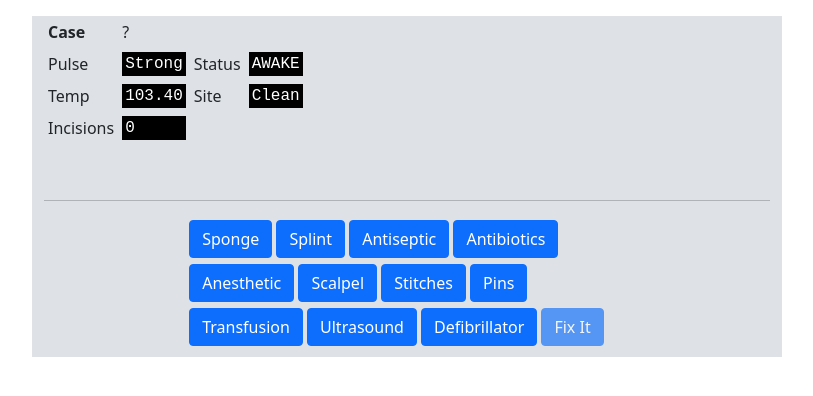
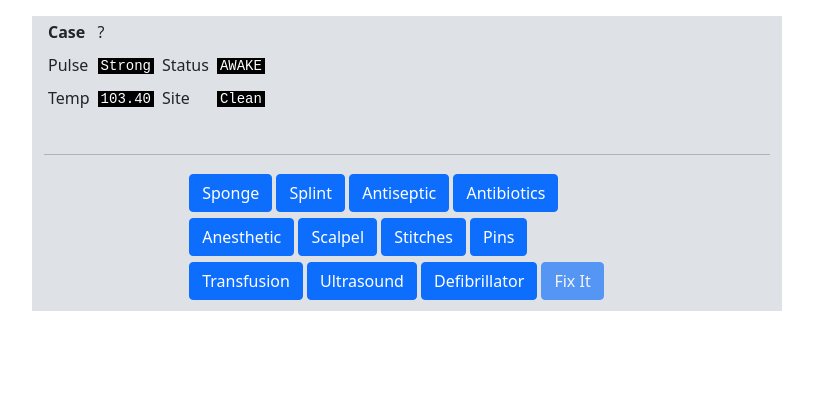
Before and after one commit to audrNa/Nanosurge, a plain HTML site: page surgery.html in a window 1280 px wide. Shown: the whole page, without its empty margins (233-1046 px from the left). Drawn offline with nearby package versions, Linux system fonts and the light colour scheme.

Commit message:
better code text style & table for status 2 variables

```diff
--- a/styles.css
+++ b/styles.css
@@ -8,7 +8,7 @@ button {
     margin-bottom: 3px;
 }
 
-.code {
+code {
     font-family: monospace;
     background-color: #000;
     color: #fff;
--- a/surgery.html
+++ b/surgery.html
@@ -20,31 +20,42 @@
     <body>
         <!-- Surgery Info Container -->
         <div class="surgery-status container mx-auto mt-3">
-            <div style="max-width: 100px;">
-                <table class="table table-sm table-borderless">
+            <!-- Status -->
+            <div style="max-width: 20em;">
+                <table class="table-sm">
                     <tr>
                         <th>Case</th>
                         <td id="case" colspan="3"></td>
                     </tr>
                     <tr>
                         <td>Pulse</td>
-                        <td><div id="pulse" class="code"></div></td>
+                        <td><code style="text-align: left;" id="pulse"></code></td>
                         <td>Status</td>
-                        <td><div id="status" class="code"></div></td>
+                        <td><code style="text-align: left;" id="status"></code></td>
                     </tr>
                     <tr>
                         <td>Temp</td>
-                        <td><div id="temp" class="code"></div></td>
+                        <td><code style="text-align: left;" id="temp"></code></td>
                         <td>Site</td>
-                        <td><div id="site" class="code"></div></td>
-                    </tr>
-                    <tr>
-                        <td>Incisions</td>
-                        <td><div id="incisions" class="code"></div></td>
+                        <td><code style="text-align: left;" id="site"></code></td>
                     </tr>
                 </table>
             </div>
-            <div id="extra-message" style="white-space: pre;"></div>
+            <table class="table-sm">
+                <tr id="incisions">
+                    <td>Incisions</td>
+                    <td></td>
+                </tr>
+                <tr id="broken-bones">
+                    <td>Broken Bones</td>
+                    <td></td>
+                </tr>
+                <tr id="shattered-bones">
+                    <td>Shattered Bones</td>
+                    <td></td>
+                </tr>
+            </table>
+            <!-- Turn Message -->
             <br>
             <div id="message"></div>
             <hr>
@@ -66,7 +77,7 @@
         </div>
 
         <!-- Button trigger modal -->
-        <!-- yeah i know it's shit design but i didn't want to figure out how bootstrap does it so shut up -->
+        <!-- i know :pensive: -->
         <button id="modal-trigger" type="button" class="btn btn-primary" data-bs-toggle="modal" data-bs-target="#staticBackdrop" style="display: none;">End Surgery</button>
 
         <!-- Surgery Ended Modal -->
--- a/surgery.js
+++ b/surgery.js
@@ -30,6 +30,7 @@ let vision = true;
 // Changes over turns
 let fever = CASE.fever;
 
+
 // Update status
 function turnUpdate(message)
 {
@@ -42,13 +43,33 @@ function turnUpdate(message)
         return 0;
     }
 
-    // Normal status
+    // Status
     document.getElementById('case').innerHTML = caseName;
     document.getElementById('pulse').innerHTML = PULSES[pulse];
     document.getElementById('status').innerHTML = (!heart) ? 'HEART STOPPED' : STATES[state];
     document.getElementById('temp').innerHTML = (temp).toFixed(2);
     document.getElementById('site').innerHTML = SITE_CONDITIONS[site];
-    document.getElementById('incisions').innerHTML = incisions;
+
+    // Status 2
+    const exm_items = [
+        ['incisions', incisions],
+        ['broken-bones', brokenBones],
+        ['shattered-bones', shatteredBones]
+    ];
+    for (const item of exm_items)
+    {
+        if (item[1] > 0)
+        {
+            let row = document.getElementById(item[0]);
+            row.childNodes[3].innerHTML = `<code>${item[1]}</code>`;
+            row.removeAttribute('hidden');
+        }
+        else
+        {
+            document.getElementById(item[0]).setAttribute('hidden', '');
+        }
+    }
+
 
     // Check if "problem is visible"
     if (CASE.incisions != 0 && incisions >= problem)
@@ -59,12 +80,6 @@ function turnUpdate(message)
     {
         document.getElementById('fix-it').setAttribute('disabled', '');
     }
-
-    // Extra message
-    let exm = '';
-    if (brokenBones > 0) { exm += `Broken bones: ${brokenBones}\n`; }
-    if (shatteredBones > 0) { exm += `Shattered bones: ${brokenBones}\n`; }
-    document.getElementById('extra-message').innerHTML = exm;
 
     // Message
     if (message != undefined) { document.getElementById('message').innerHTML = message; }
@@ -95,6 +110,8 @@ function check()
         return [true, "You've cured your patient!"];
     }
 
+
+    // Stat Changes
     if (fever)
     {
         // Increase temperature
@@ -106,6 +123,7 @@ function check()
         temp += (GOOD_TEMP - temp) / 2
     }
 
+    // Keep going
     return [false, ""];
 }
 
```
